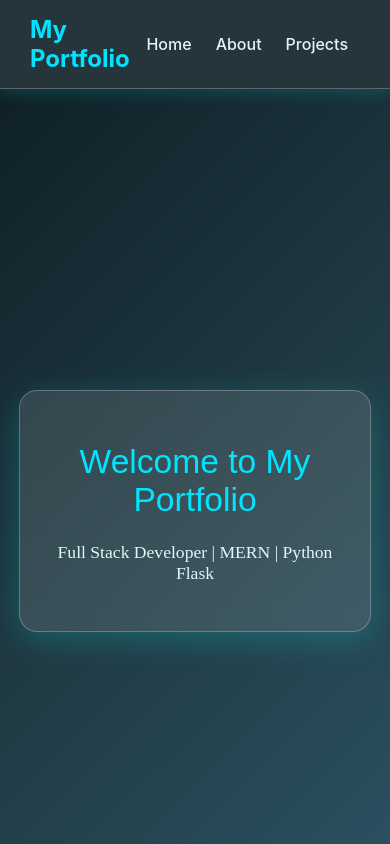
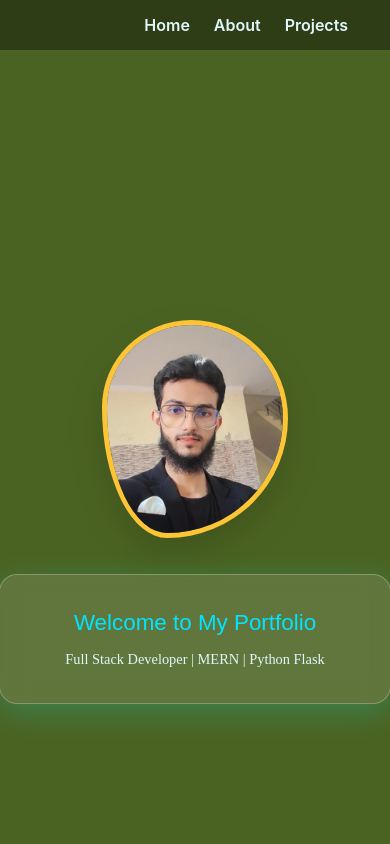
Before and after one commit to mohdalees/Portfolio, a React (Create React App) app in the folder frontend/: page / in a window 390 px wide. Shown: the top 844 px of the page. Built offline with nearby package versions, Linux system fonts and the light colour scheme; a web font is replaced by a local one.

Commit message:
initial . commit

```diff
--- a/frontend/public/index.html
+++ b/frontend/public/index.html
@@ -2,19 +2,19 @@
 <html lang="en">
   <head>
     <meta charset="utf-8" />
-    <link rel="icon" href="%PUBLIC_URL%/favicon.ico" />
+    <!-- <link rel="icon" href="%PUBLIC_URL%/favicon.ico" /> -->
     <meta name="viewport" content="width=device-width, initial-scale=1" />
     <meta name="theme-color" content="#000000" />
     <meta
       name="description"
       content="Web site created using create-react-app"
     />
-    <link rel="apple-touch-icon" href="%PUBLIC_URL%/logo192.png" />
+    <!-- <link rel="apple-touch-icon" href="%PUBLIC_URL%/logo192.png" /> -->
     <!--
       manifest.json provides metadata used when your web app is installed on a
       user's mobile device or desktop. See https://developers.google.com/web/fundamentals/web-app-manifest/
     -->
-    <link rel="manifest" href="%PUBLIC_URL%/manifest.json" />
+    <!-- <link rel="manifest" href="%PUBLIC_URL%/manifest.json" /> -->
     <!--
       Notice the use of %PUBLIC_URL% in the tags above.
       It will be replaced with the URL of the `public` folder during the build.
@@ -24,7 +24,7 @@
       work correctly both with client-side routing and a non-root public URL.
       Learn how to configure a non-root public URL by running `npm run build`.
     -->
-    <title>React App</title>
+    <title>Portfolio</title>
   </head>
   <body>
     <noscript>You need to enable JavaScript to run this app.</noscript>
--- a/frontend/src/App.css
+++ b/frontend/src/App.css
@@ -8,30 +8,27 @@ body {
 
 .navbar {
     display: flex;
-    justify-content: space-between;
+    justify-content: flex-end;
     align-items: center;
     padding: 15px 30px;
-    background: rgba(15, 32, 39, 0.9);
-    backdrop-filter: blur(12px);
-    box-shadow: 0 4px 16px rgba(0, 255, 255, 0.15);
-    border-bottom: 1px solid rgba(255, 255, 255, 0.25);
+    background: #2e3d15;
 }
 
-.navbar h2 {
+/* .navbar h2 {
     color: #00e5ff;
     margin: 0;
-}
+} */
 
 .navbar a {
     color: #e0f7fa;
     margin: 0 12px;
     text-decoration: none;
-    font-weight: 500;
+    font-weight: 600;
     transition: 0.3s;
 }
 
 .navbar a:hover {
-    color: #00e5ff;
+    color: #ff8c00;
 }
 
 
@@ -49,9 +46,9 @@ body {
 .footer {
     text-align: center;
     padding: 12px;
-    background: rgba(15, 32, 39, 0.9); /* darker glass */
-    backdrop-filter: blur(12px);
-    box-shadow: 0 -4px 16px rgba(0, 255, 255, 0.15);
-    border-top: 1px solid rgba(255, 255, 255, 0.25);
+    background: #2e3d15;  /* darker glass */
+    /* backdrop-filter: blur(12px); */
+    /* box-shadow: 0 -4px 16px rgba(0, 255, 255, 0.15);
+    border-top: 1px solid rgba(255, 255, 255, 0.25); */
     color: #e0f7fa;
 }
--- a/frontend/src/App.js
+++ b/frontend/src/App.js
@@ -8,7 +8,7 @@ function App() {
   return (
     <Router>
       <nav className="navbar">
-        <h2>My Portfolio</h2>
+        {/* <h2>My Portfolio</h2> */}
         <div>
           <Link to="/">Home</Link>
           <Link to="/about">About</Link>
--- a/frontend/src/pages/Home.css
+++ b/frontend/src/pages/Home.css
@@ -1,9 +1,17 @@
-.home-container {
-  height: 100vh;
+.container {
+  background: #4b6322;
+  min-height: 100vh;
+  width: 100%;
+}
+
+.home-con {
   display: flex;
-  justify-content: center;
+  flex-direction: row-reverse;
   align-items: center;
-  background: linear-gradient(135deg, #0f2027, #203a43, #2c5364);
+  justify-content: space-between;
+  min-height: 100vh;
+  margin: 0 71px;
+  gap: 3rem;
 }
 
 .home-glass {
@@ -15,6 +23,7 @@
   background: rgba(255, 255, 255, 0.12);
   box-shadow: 0 8px 32px rgba(0, 255, 255, 0.2);
   border: 1px solid rgba(255, 255, 255, 0.25);
+  max-width: 100%;
 }
 
 .home-glass h1 {
@@ -25,25 +34,33 @@
   color: #e0f7fa;
 }
 
-
-.Dp>img {
-    border-radius: 23rem;
-    width: 18em;
-    height: 18.1em;
+.profile-image {
+  flex-shrink: 0;
 }
 
-.home-con {
+.profile-image > img {
+  width: 18rem;
+  height: 20rem;
+  object-fit: cover;
 
-    flex-direction: row-reverse;
-    align-items: center;
-    justify-content: center;
+  /* asymmetric organic shape */
+  border-radius: 48% 52% 65% 35% / 40% 45% 55% 60%;
+
+  border: 5px solid #fdc435;
+  box-shadow: 0 15px 35px rgba(0, 0, 0, 0.15);
+
+  transition: transform 0.4s ease;
+}
+
+.profile-image > img:hover {
+  transform: scale(1.03);
 }
 
 .home-intro {
   width: 25rem;
+  max-width: 100%;
   margin: 0 1.2rem;
 }
-
 
 .p-intro {
   font-family: "Playwrite CU Guides", cursive;
@@ -58,6 +75,114 @@
   font-weight: 500;
   font-style: normal;
   font-size: 2.1rem;
+}
 
 
+/* =========================
+   TABLET
+========================= */
+
+@media (max-width: 900px) {
+
+  .home-con {
+    margin: 0 35px;
+    gap: 2rem;
   }
+
+  .profile-image > img {
+    width: 15rem;
+    height: 17rem;
+  }
+
+  .home-intro {
+    width: 22rem;
+  }
+
+  .wel {
+    font-size: 1.8rem;
+  }
+
+  .p-intro {
+    font-size: 1rem;
+  }
+
+}
+
+
+/* =========================
+   MOBILE
+========================= */
+
+@media (max-width: 650px) {
+
+  .home-con {
+    flex-direction: column;
+    justify-content: center;
+    text-align: center;
+    min-height: 100vh;
+    margin: 0 20px;
+    padding: 40px 0;
+    gap: 2.5rem;
+  }
+
+  .profile-image {
+    order: 1;
+  }
+
+  .profile-image > img {
+    width: 13rem;
+    height: 15rem;
+  }
+
+  .home-glass {
+    order: 2;
+    width: 100%;
+    max-width: 400px;
+    padding: 25px 20px;
+  }
+
+  .home-intro {
+    width: 100%;
+    margin: 0;
+  }
+
+  .wel {
+    font-size: 1.6rem;
+  }
+
+  .p-intro {
+    font-size: 0.95rem;
+  }
+
+}
+
+
+/* =========================
+   SMALL MOBILE
+========================= */
+
+@media (max-width: 400px) {
+
+  .home-con {
+    margin: 0 15px;
+    gap: 2rem;
+  }
+
+  .profile-image > img {
+    width: 11rem;
+    height: 13rem;
+  }
+
+  .home-glass {
+    padding: 20px 15px;
+  }
+
+  .wel {
+    font-size: 1.4rem;
+  }
+
+  .p-intro {
+    font-size: 0.9rem;
+  }
+
+}
--- a/frontend/src/pages/Home.js
+++ b/frontend/src/pages/Home.js
@@ -1,16 +1,17 @@
 import "./Home.css"
 export default function Home() {
   return (
-
-    <div className="home-con home-container">
-      <div className="Dp">
-        {/* <img src="pic.jpeg" alt="" /> */}
+      <div className="container">
+        <div className="home-con">
+        <div className="Dp profile-image">
+          <img src="pic.jpeg" alt="" />
+        </div>
+        <div className="home-intro home-glass">
+          <h1 className="wel">Welcome to My Portfolio</h1>
+          <p className="p-intro">Full Stack Developer | MERN | Python Flask</p>
+        </div>
       </div>
-      <div className="home-intro home-glass">
-        <h1 className="wel">Welcome to My Portfolio</h1>
-        <p className="p-intro">Full Stack Developer | MERN | Python Flask</p>
       </div>
-    </div>
 
 
   );
```
Also changed, not shown: 1 other file (tests, documents, lock files or other folders). Lines whose indentation alone changed are shown as unchanged.
